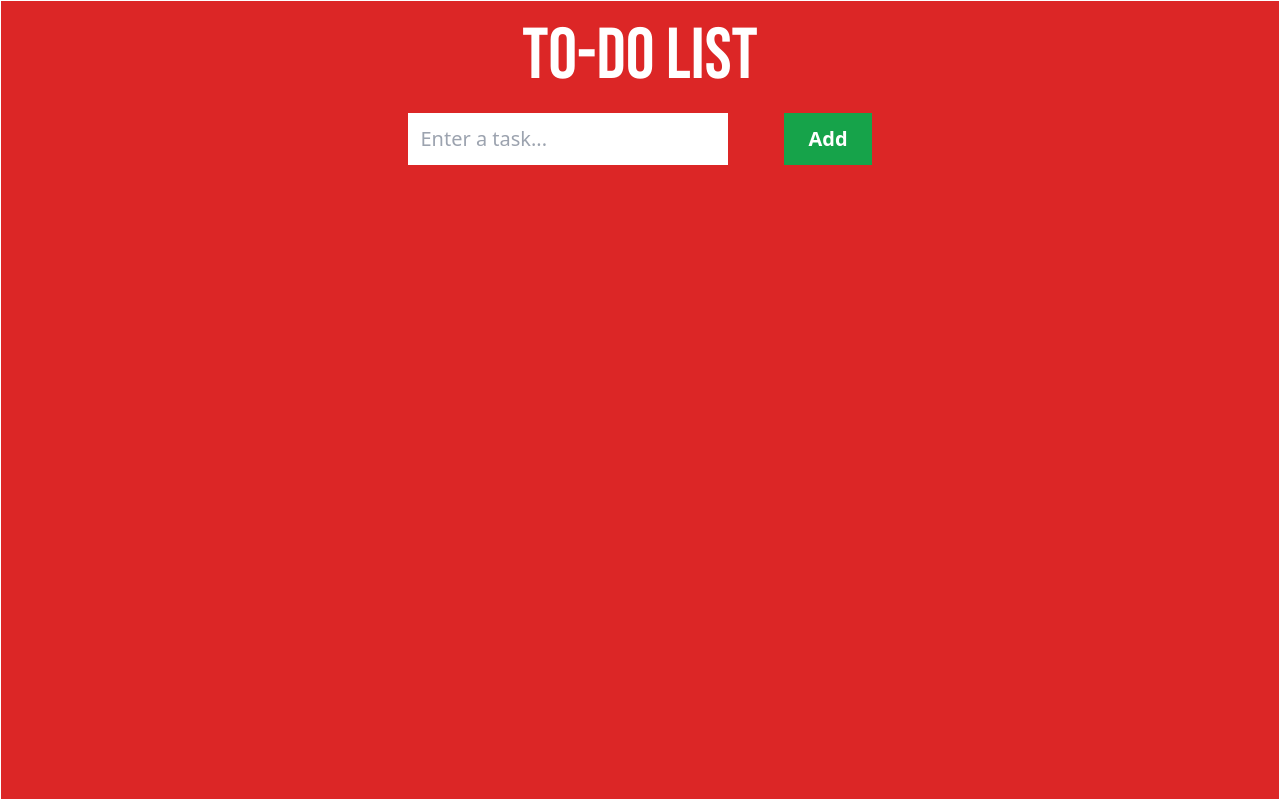
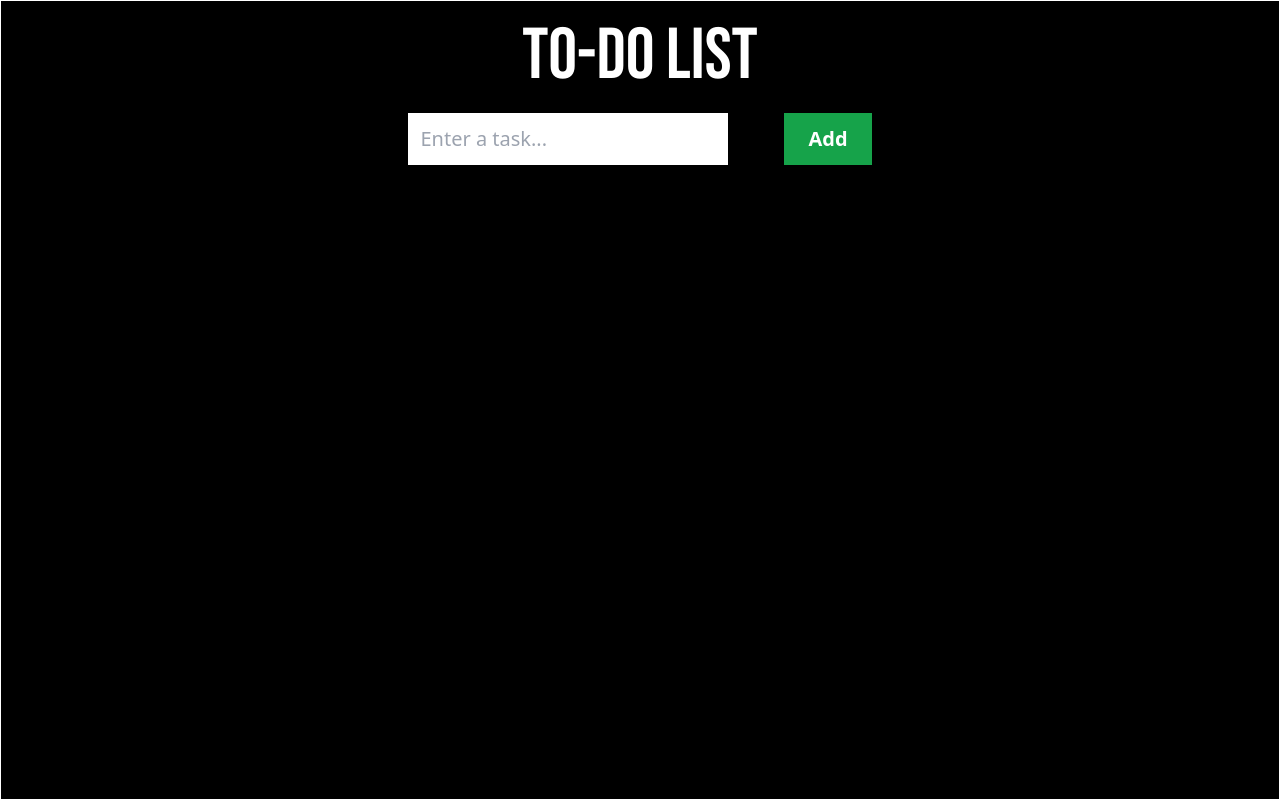
Before and after one commit to LucaBruno170/todo-list, a React (Vite) app: page / in a window 1280 px wide. Built offline with nearby package versions, Linux system fonts and the light colour scheme.

Commit message:
Probando cambio de color de fondo

```diff
--- a/src/ToDoList.jsx
+++ b/src/ToDoList.jsx
@@ -55,7 +55,7 @@
   }, [tasks]);
 
   return (
-    <div className="flex flex-col items-center bg-red-600 w-full h-screen border border-white">
+    <div className="flex flex-col items-center bg-black w-full h-screen border border-white">
       <h1 className="uppercase py-5 font-bebas text-7xl text-white">
         To-Do List
       </h1>
```
